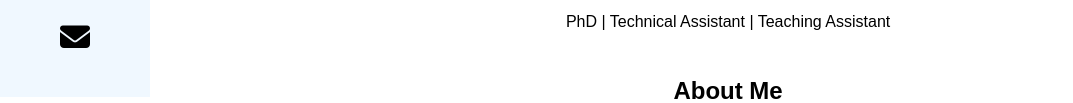
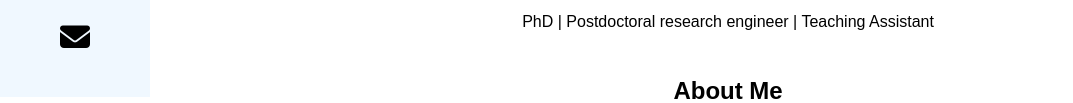
Before and after one commit to sabedaj/sabedaj.github.io, a plain HTML site: page index.html in a window 1280 px wide. Shown: the part 353-456 px from the top of the page, without its empty margins (0-1073 px from the left). Drawn offline with Linux system fonts and the light colour scheme.

Commit message:
Update index.html

```diff
--- a/index.html
+++ b/index.html
@@ -13,7 +13,7 @@
 <div class="header">
   <img src="headshot.jpg" alt="Picture of Sabrina">
   <h1>Sabrina Meikle</h1>
-  <p>PhD | Technical Assistant | Teaching Assistant</p>
+  <p>PhD | Postdoctoral research engineer | Teaching Assistant</p>
 </div>
 
 <div class="tab">
```
